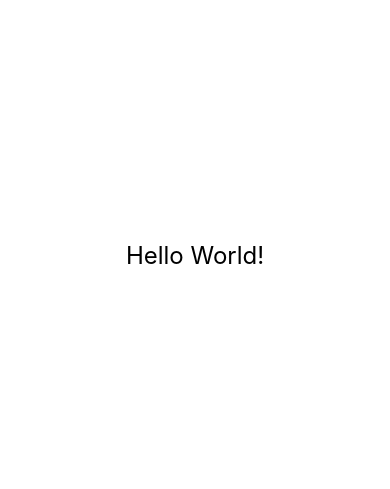
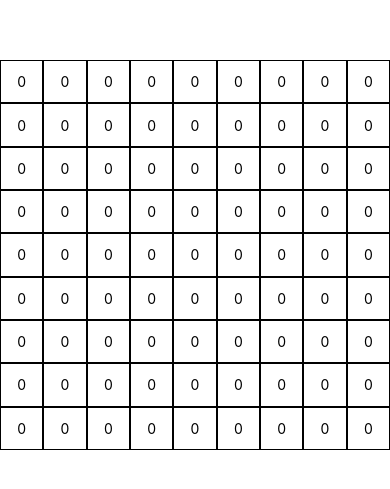
Before and after one commit to Kalightortaio/Minesweeper-Master, a React Native app: screen / in a window 390 px wide. Shown: the part 167-656 px from the top of the page. Built offline with nearby package versions, Linux system fonts and the light colour scheme.

Commit message:
basic grid implemented

```diff
--- a/App.tsx
+++ b/App.tsx
@@ -1,9 +1,45 @@
-import { StyleSheet, Text, View } from 'react-native';
+import { StyleSheet, Text, View, Dimensions, TouchableOpacity } from 'react-native';
+
+const numColumns = 9;
+const numRows = 9;
+
+const windowWidth = Dimensions.get('window').width;
 
 export default function App() {
+  const renderCell = (rowIndex: number, columnIndex: number) => {
+    return (
+      <TouchableOpacity
+        key={`${rowIndex}-${columnIndex}`}
+        style={styles.cell}
+        onPress={() => console.log('Cell pressed', rowIndex, columnIndex)}
+      >
+        <Text>0</Text>
+      </TouchableOpacity>
+    )
+  }
+
+  const renderGrid = () => {
+    const grid = [];
+    for (let row = 0; row < numRows; row++) {
+      const columns = [];
+      for (let col = 0; col < numColumns; col++) {
+        columns.push(renderCell(row, col));
+      }
+      grid.push(
+        <View
+          key={`row-${row}`}
+          style={styles.row}
+        >
+          {columns}
+        </View>
+      )
+    }
+    return grid;
+  }
+
   return (
     <View style={styles.container}>
-      <Text style={{fontSize: 24}}>Hello World!</Text>
+      {renderGrid()}
     </View>
   );
 }
@@ -11,8 +47,18 @@ export default function App() {
 const styles = StyleSheet.create({
   container: {
     flex: 1,
-    backgroundColor: '#fff',
     alignItems: 'center',
     justifyContent: 'center',
   },
+  row: {
+    flexDirection: 'row',
+  },
+  cell: {
+    width: windowWidth / numColumns,
+    height: windowWidth / numColumns,
+    alignItems: 'center',
+    justifyContent: 'center',
+    borderWidth: 1,
+    borderColor: '#000',
+  },
 });
```
